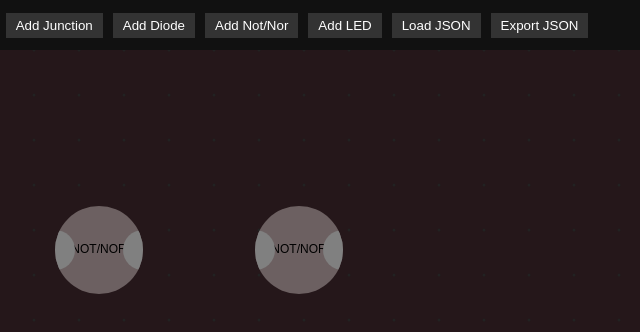
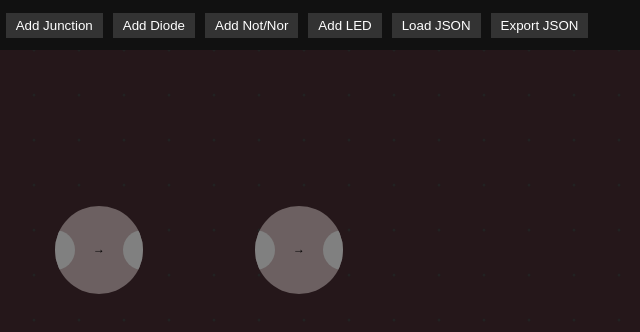
Before and after one commit to val-nvs/logic, a plain HTML site: page index9.html in a window 1280 px wide. Shown: the full height of the page, 101-741 px from the left. Drawn offline with Linux system fonts and the light colour scheme.

Commit message:
Update index9.html

```diff
--- a/index9.html
+++ b/index9.html
@@ -45,33 +45,37 @@ const ELEMENT_TYPES = {
     hasOutput: true,
     hasInput: true,
     color: '#6c6061',
-    label: 'NOT/NOR'
+    label: '→',
+    rotateText: true
   },
   'LED': {
     hasOutput: false,
     hasInput: true,
     color: '#825f45',
-    label: 'LED'
+    label: 'LED',
+    rotateText: false
   },
   'SWITCH': {
     hasOutput: true,
     hasInput: false,
     color: '#2f4858',
-    label: 'SWITCH'
+    label: 'SWITCH',
+    rotateText: false
   },
   'JUNCTION': {
     hasOutput: false,
     hasInput: false,
     isJunction: true,
     color: 'rgba(128,128,128,1)',
-    label: 'JUNCTION'
+    label: 'JUNCTION',
+    rotateText: false
   },
   'DIODE': {
-    hasOutput: false,
-    hasInput: false,
-    isJunction: true,
+    hasOutput: true,
+    hasInput: true,
     color: 'rgba(128,0,255,1)',
-    label: 'JUNCTION'
+    label: '→',
+    rotateText: true
   }
 };
 
@@ -293,7 +297,7 @@ const drawing = {
         ctx.arc(el.x, el.y, CONFIG.junctionInnerRadius, 0, Math.PI*2);
         ctx.fill();
 
-        // Draw label
+        // Draw label (non-rotated for junctions)
         ctx.save();
         ctx.fillStyle = 'rgba(0,0,0,1)';
         ctx.font = `${12/state.transform.scale}px sans-serif`;
@@ -308,13 +312,20 @@ const drawing = {
         ctx.arc(el.x, el.y, radius, 0, Math.PI*2);
         ctx.fill();
 
-        // Draw type label
+        // Draw type label with optional rotation
         ctx.save();
         ctx.fillStyle = 'rgba(0,0,0,1)';
         ctx.font = `${12/state.transform.scale}px sans-serif`;
         ctx.textAlign = 'center';
         ctx.textBaseline = 'middle';
-        ctx.fillText(typeConfig.label, el.x, el.y);
+
+        if (typeConfig.rotateText) {
+          ctx.translate(el.x, el.y);
+          ctx.rotate((el.rotation / CONFIG.steps) * 2 * Math.PI);
+          ctx.fillText(typeConfig.label, 0, 0);
+        } else {
+          ctx.fillText(typeConfig.label, el.x, el.y);
+        }
         ctx.restore();
 
         // Draw connectors based on type
@@ -704,6 +715,7 @@ document.getElementById('addNotNor').addEventListener('click', () => addElement(
 document.getElementById('addLED').addEventListener('click', () => addElement('LED'));
 document.getElementById('addSwitch').addEventListener('click', () => addElement('SWITCH'));
 document.getElementById('addJunction').addEventListener('click', () => addElement('JUNCTION'));
+document.getElementById('addDiode').addEventListener('click', () => addElement('DIODE'));
 
 document.getElementById('loadJSON').addEventListener('click', () => {
   const input = document.createElement('input');
```
